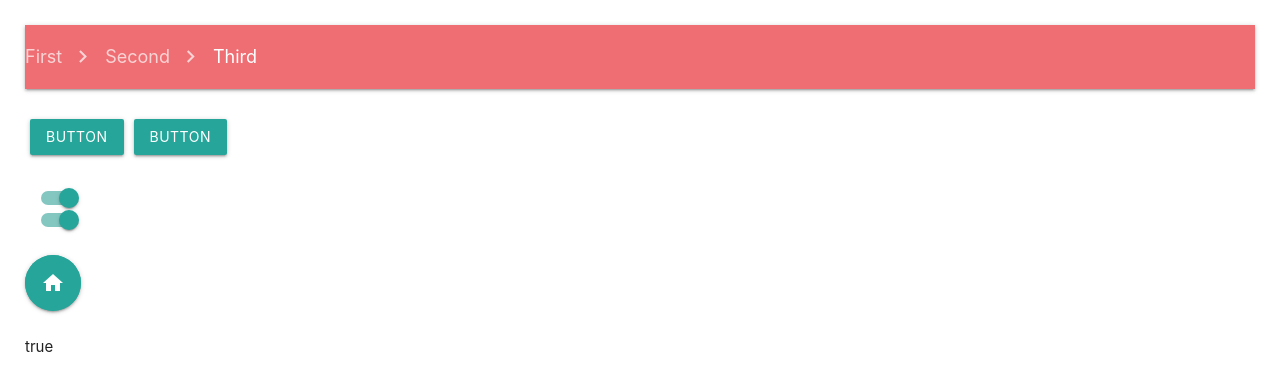
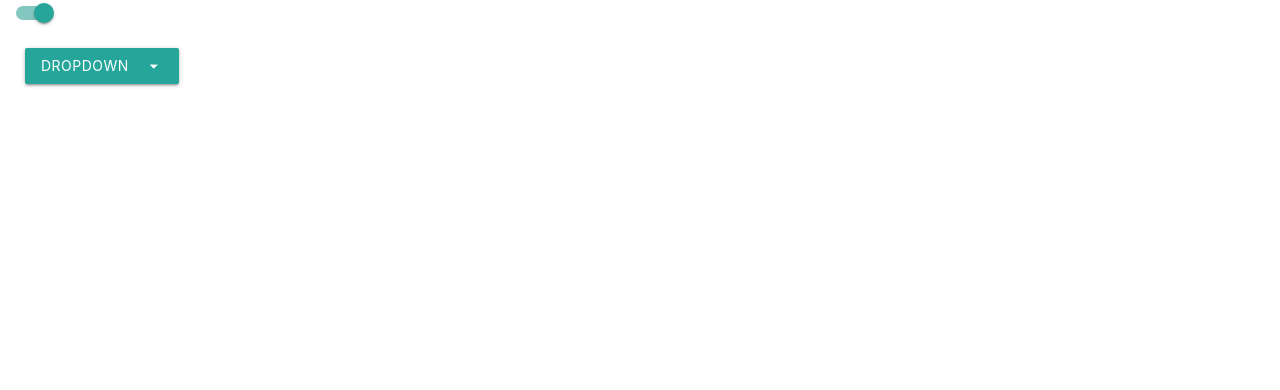
Before and after one commit to Yuriyzhdanov/component-library, a Vue app: page / in a window 1280 px wide. Shown: the top 390 px of the page. Built offline with nearby package versions, Linux system fonts and the light colour scheme.

Commit message:
Implemented: MDropdown.vue

```diff
--- a/src/App.vue
+++ b/src/App.vue
@@ -3,9 +3,10 @@ import MBreadcrumbs from '@/components/MBreadcrumbs.vue'
 import MButton from '@/components/MButton.vue'
 import MSwitch from '@/components/MSwitch.vue'
 import MFAB from './components/MFAB.vue'
+import MDropdown from './components/MDropdown.vue'
 
 export default {
-  components: { MButton, MSwitch, MBreadcrumbs, MFAB },
+  components: { MButton, MSwitch, MBreadcrumbs, MFAB, MDropdown },
 
   data() {
     return {
@@ -26,7 +27,7 @@ export default {
 
 <template>
   <section>
-    <article>
+    <!-- <article>
       <MBreadcrumbs />
     </article>
 
@@ -37,15 +38,16 @@ export default {
 
     <article>
       <MSwitch v-model="hasNewMessage" />
-      <MSwitch v-model="isLoggedIn" />
+
     </article>
 
     <article>
       <MFAB icon="home" v-model="hasNewMessage" :is-show="isLoggedIn" />
-    </article>
+    </article> -->
 
+    <MSwitch v-model="isLoggedIn" />
     <article>
-      {{ hasNewMessage }}
+      <MDropdown v-if="isLoggedIn" />
     </article>
   </section>
 </template>
--- /dev/null
+++ b/src/components/MDropdown.vue
@@ -0,0 +1,42 @@
+<script>
+export default {
+  data() {
+    return {
+      instance: null,
+    }
+  },
+
+  mounted() {
+    this.instance = M.Dropdown.init(this.$refs.elDropdown)
+    this.interval = setInterval(() => {}, 1000)
+  },
+
+  unmounted() {
+    this.instance.destroy()
+    clearInterval(this.interval)
+  },
+}
+</script>
+
+<template>
+  <div>
+    <ul id="dropdown2" class="dropdown-content">
+      <li>
+        <a href="#!">one<span class="badge">1</span></a>
+      </li>
+      <li>
+        <a href="#!">two<span class="new badge">1</span></a>
+      </li>
+      <li><a href="#!">three</a></li>
+    </ul>
+    <a
+      ref="elDropdown"
+      class="btn dropdown-trigger"
+      href="#!"
+      data-target="dropdown2"
+    >
+      Dropdown
+      <i class="material-icons right">arrow_drop_down</i>
+    </a>
+  </div>
+</template>
```
